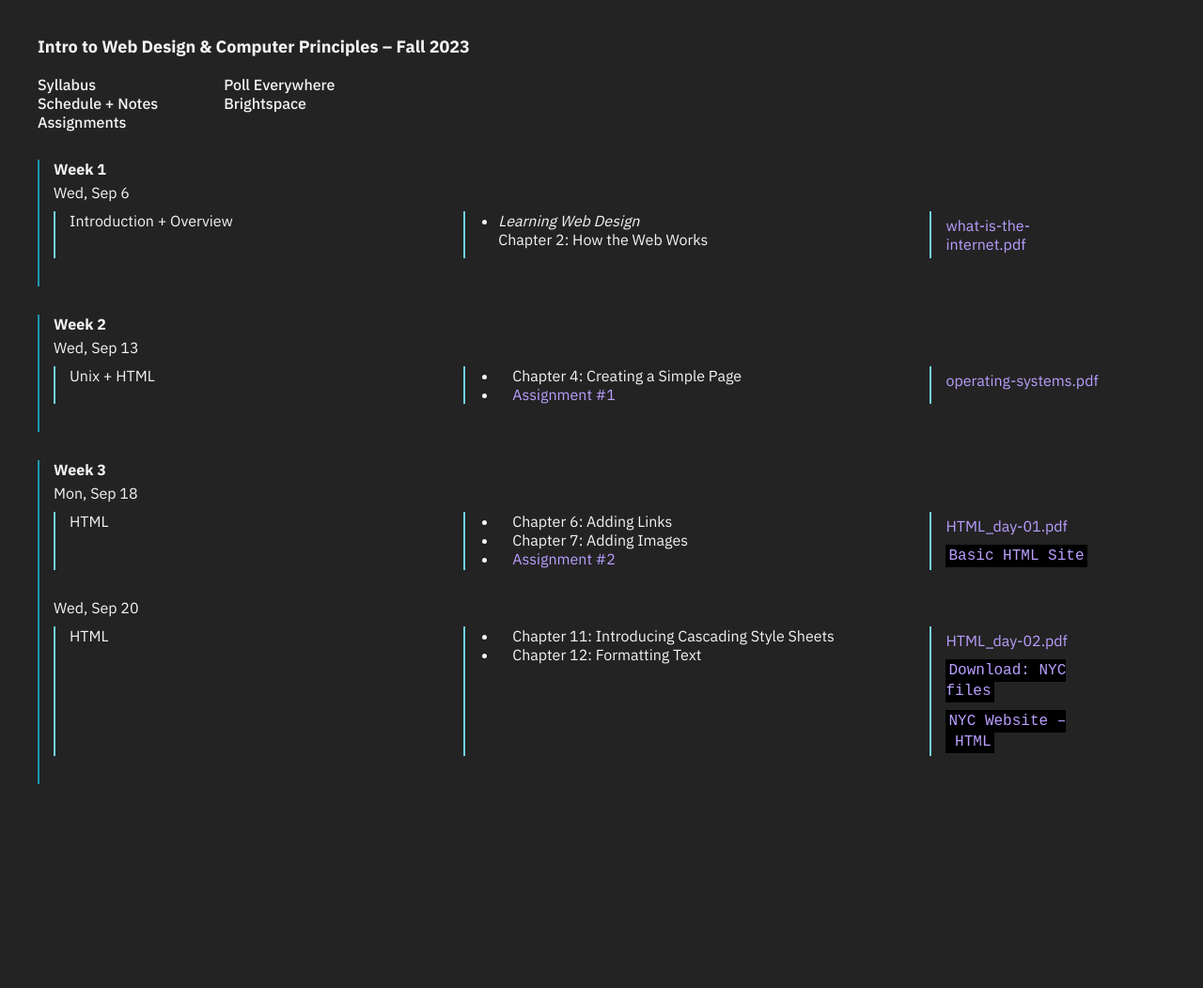
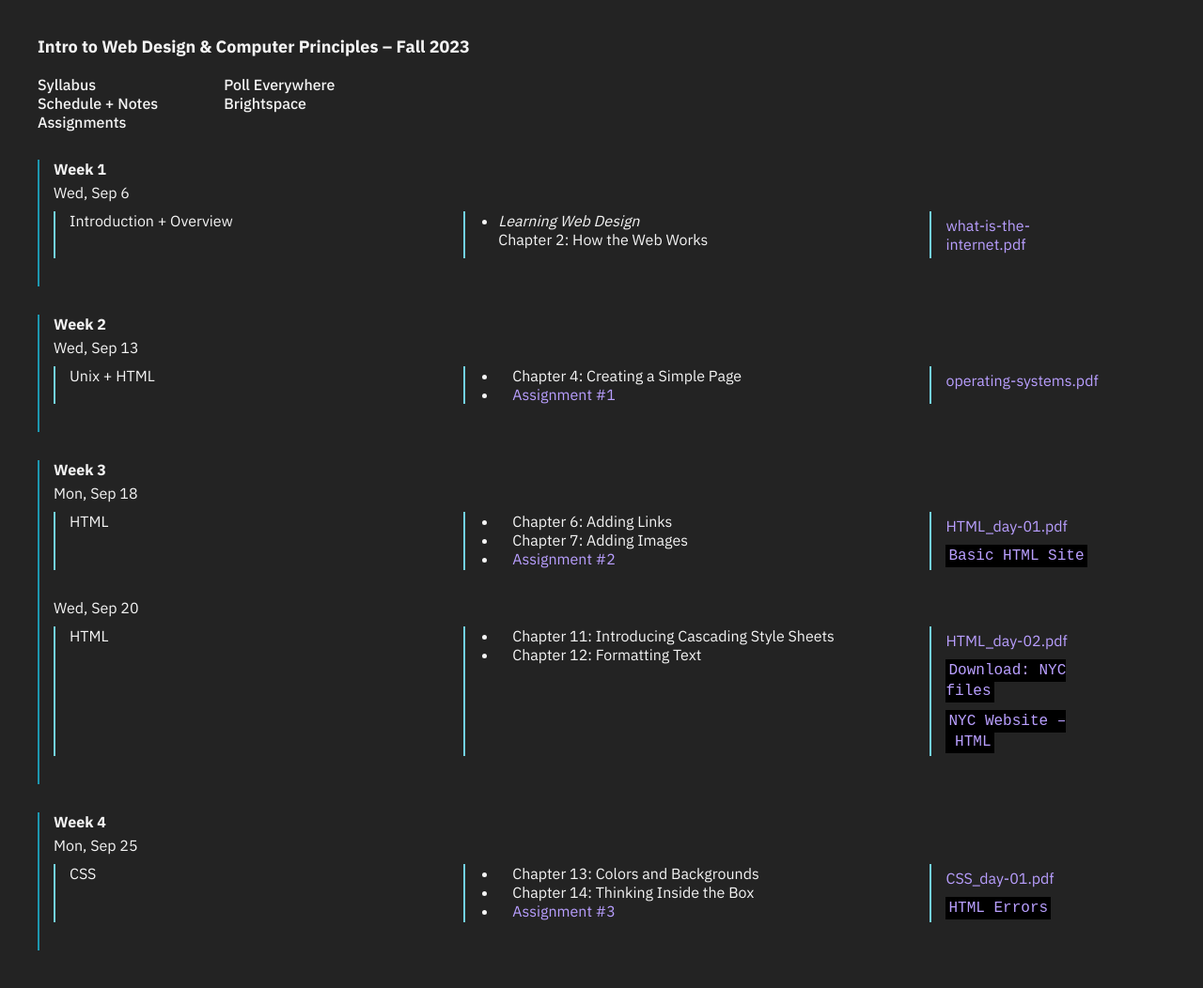
Before and after one commit to emilydidthis/CSCI-UA.004-Fall23, a Jekyll site: the page built from schedule.markdown, in a window 1280 px wide. Shown: the whole page at 94% size. Built offline with Jekyll 4.4.1, drawn with Linux system fonts in a browser that asks for light colours; before the commit the page ends 900 px from its top, so only the background shows below that.

Commit message:
updating schedule

```diff
--- a/_data/schedule.yaml
+++ b/_data/schedule.yaml
@@ -48,3 +48,17 @@ schedule:
         - name: "NYC Website – HTML"
           path: /demos/nyc-website/
           type: code
+  - week_number: 4
+    classes:
+      - topics: CSS
+        assigned:
+        - "Chapter 13: Colors and Backgrounds"
+        - "Chapter 14: Thinking Inside the Box"
+        - "[Assignment #3](https://emilydidthis.github.io/CSCI-UA.004-Fall23/assignments/03.html)"
+        files:
+        - name: CSS_day-01.pdf
+          path: /assets/slides/04_CSS_Day1.pdf
+          type: slides
+        - name: HTML Errors
+          path: /demos/errors.html
+          type: code
```
Also changed, not shown: 2 other files.
